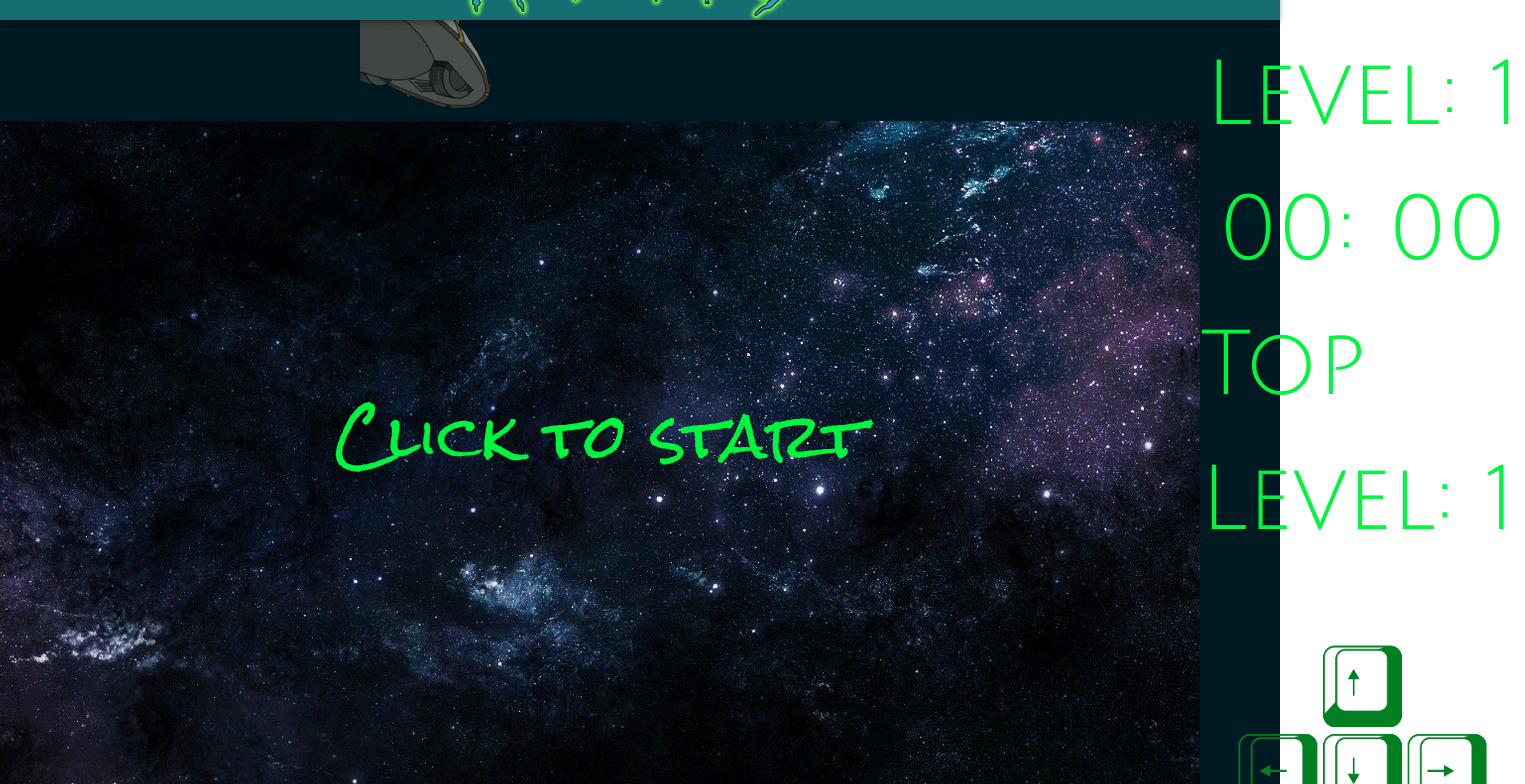
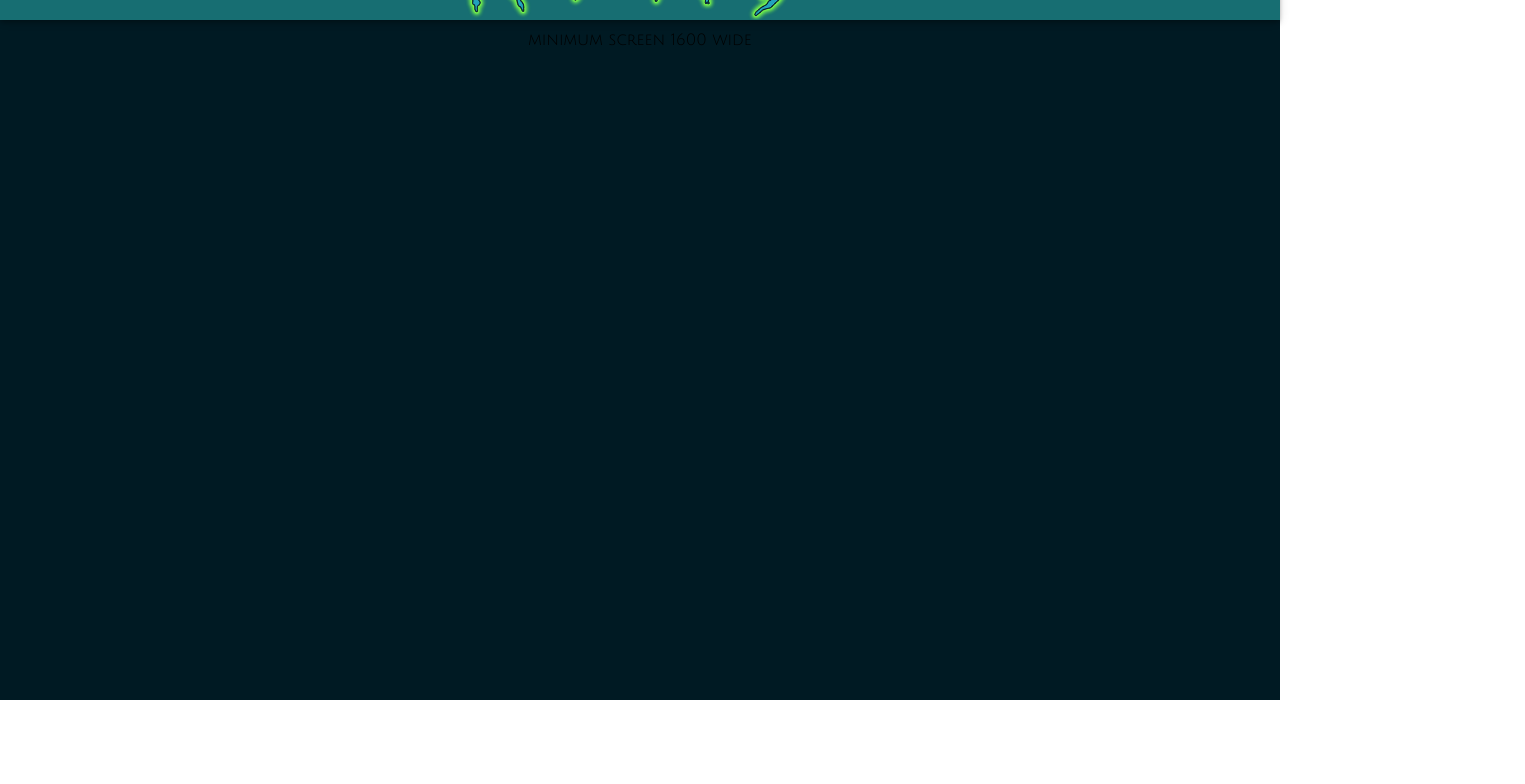
Before and after one commit to Gonzagadavid/rick-and-morty, a React (Create React App) app: page /game in a window 1280 px wide. Shown: the part 100-884 px from the top of the page, 1525 px wide, since content can reach past the window. After the commit the page ends 800 px from the top, so only its background shows below. Built offline with nearby package versions, Linux system fonts and the light colour scheme.

Commit message:
style: adjust screen limit render game

```diff
--- a/src/pages/Game/Timer/styles.ts
+++ b/src/pages/Game/Timer/styles.ts
@@ -1,18 +1,32 @@
 import { Theme } from '@mui/material';
 
 export const styles = {
-  container: {
+  container: (theme: Theme) => ({
     display: 'flex',
     flexDirection: 'column',
     alignItems: 'center',
     justifyContent: 'center',
-    color: (theme: Theme) => theme.palette.secondary.main,
-  },
-  text: {
-    fontSize: (theme: Theme) => theme.spacing(90),
-  },
-  image: {
-    width: (theme: Theme) => theme.spacing(325),
-    height: (theme: Theme) => theme.spacing(325),
-  },
+    color: theme.palette.secondary.main,
+    [theme.breakpoints.down('xl')]: {
+      fontSize: theme.spacing(45),
+      display: 'none',
+
+    },
+  }),
+  text: (theme: Theme) => ({
+    fontSize: theme.spacing(55),
+    [theme.breakpoints.down('xl')]: {
+      fontSize: theme.spacing(45),
+
+    },
+  }),
+  image: (theme: Theme) => ({
+    width: theme.spacing(325),
+    height: theme.spacing(325),
+    [theme.breakpoints.down('xl')]: {
+      width: theme.spacing(200),
+      height: theme.spacing(200),
+
+    },
+  }),
 };
--- a/src/pages/Game/index.tsx
+++ b/src/pages/Game/index.tsx
@@ -1,10 +1,11 @@
-import { Box } from '@mui/material';
+import { Box, Typography } from '@mui/material';
 import {
   FC, useCallback, useEffect, useRef, useState,
 } from 'react';
 import gameOverImg from 'images/game/gameOver.png';
 import { Timer } from 'pages/Game/Timer';
 import { makeVar } from '@apollo/client';
+import useWindowDimensions from 'hooks/useWindowDimensions';
 import { Snake } from './Snake';
 import './style.css';
 import { useMortyMove } from './hooks/useMortyMove';
@@ -29,6 +30,7 @@ const Game: FC = () => {
   const [level, setLevel] = useState(1);
   const { topLevel, changeTopLevel } = useTopLevel();
   const context = canvas.current?.getContext('2d');
+  const [width, height] = useWindowDimensions();
   const {
     MortyX, MortyY, keyEvent, resetPosition,
   } = useMortyMove({ context, start, gameOver });
@@ -73,6 +75,8 @@ const Game: FC = () => {
   }, [context, start]);
 
   return (
+    width > 1600 && height > 800
+      ? (
         <Box sx={styles.page}>
           <Box sx={styles.container} tabIndex={0} onKeyDown={keyEvent} onClick={changeStart}>
             <canvas className="Canvas" width="1200" height="680" ref={canvas} />
@@ -88,6 +92,14 @@ const Game: FC = () => {
             <Timer time={time} setTime={setTime} start={start} level={level} topLevel={topLevel} />
           </Box>
         </Box>
+      )
+      : (
+        <Box>
+          <Typography>
+            minimum screen 1600 wide
+          </Typography>
+        </Box>
+      )
   );
 };
 
--- a/src/pages/Game/styles.ts
+++ b/src/pages/Game/styles.ts
@@ -12,6 +12,7 @@ export const styles = {
     alignItems: 'center',
     justifyContent: 'space-around',
     width: '100vw',
+    marginTop: (theme: Theme) => theme.spacing(50),
   },
   startMessage: {
     color: 'white',
```
Lines whose indentation alone changed are shown as unchanged.
